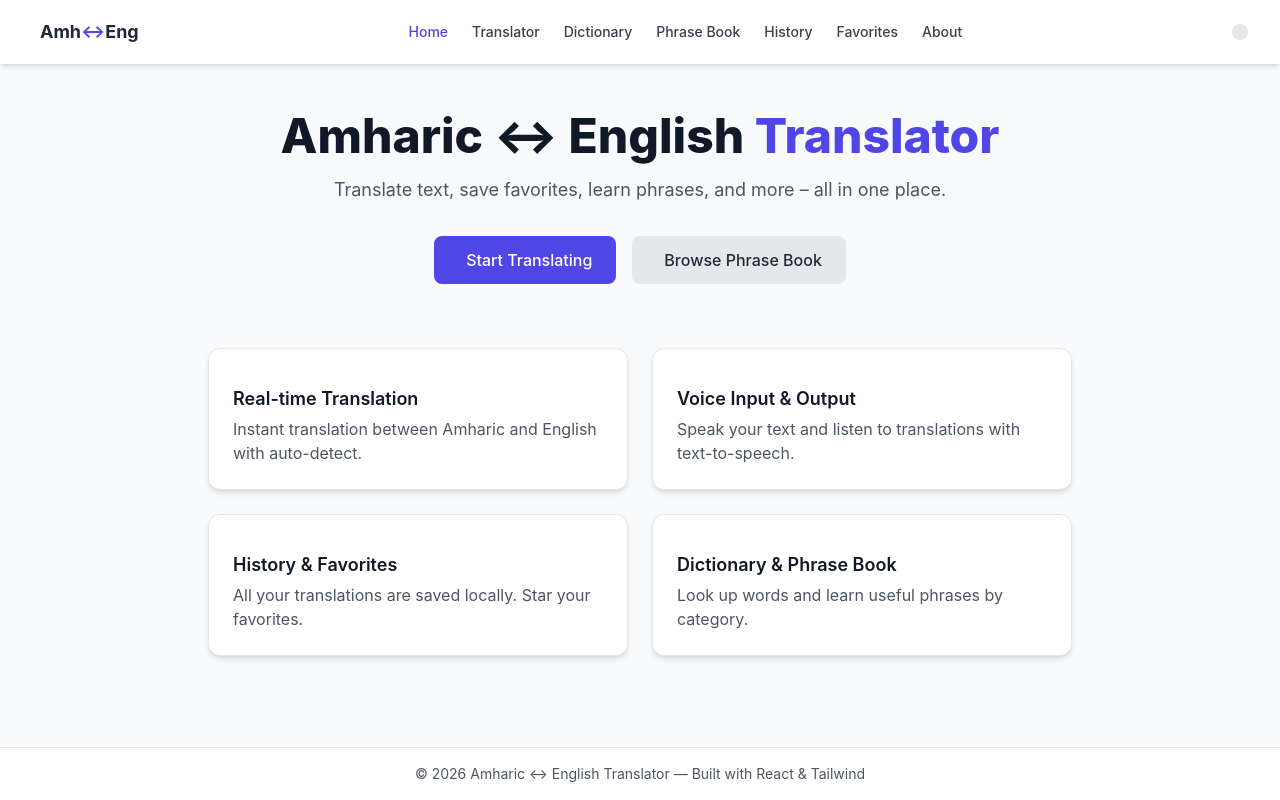
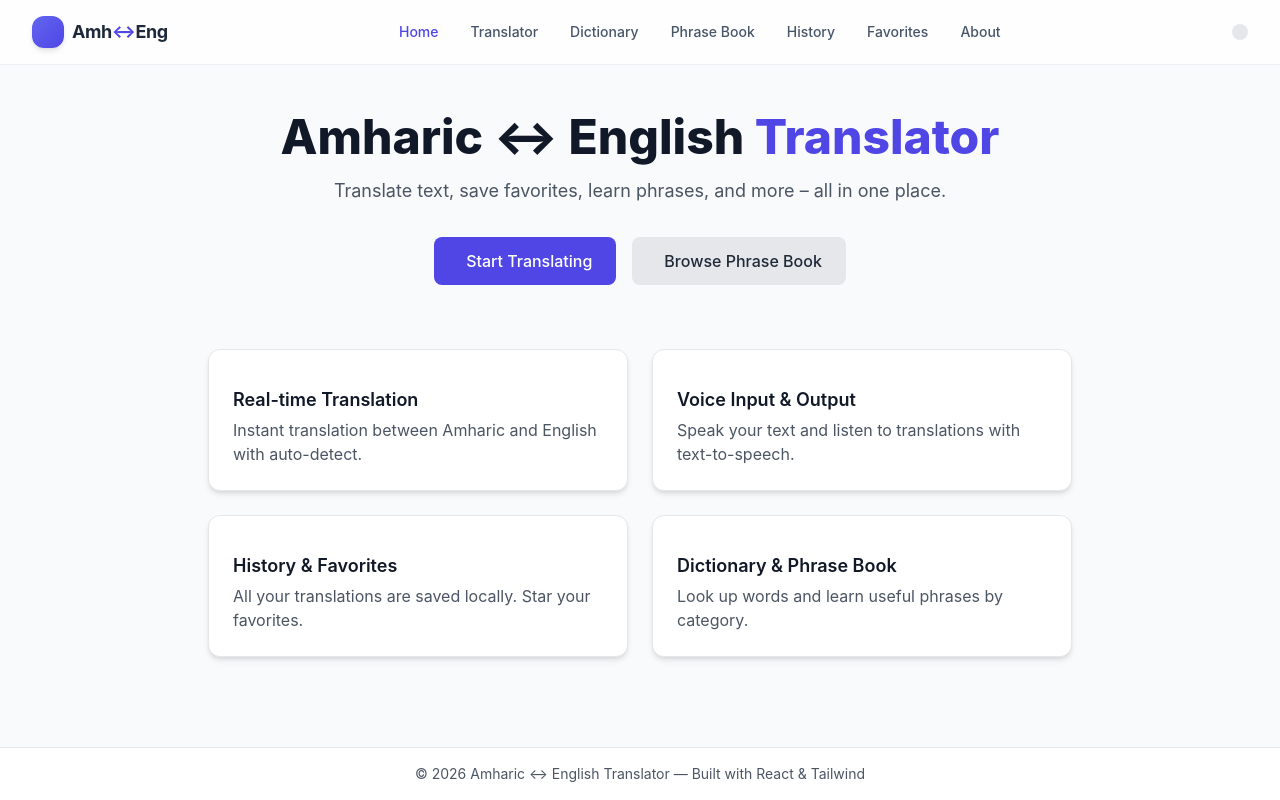
Before and after one commit to TadesseAsrie/Amharic-English-Translator-System, a React (Vite) app in the folder A-E-tran/: page / in a window 1280 px wide. Built offline with nearby package versions, Linux system fonts and the light colour scheme.

Commit message:
change navigation barlayout

```diff
--- a/A-E-tran/src/components/Navbar.jsx
+++ b/A-E-tran/src/components/Navbar.jsx
@@ -19,20 +19,21 @@ const Navbar = () => {
 
   return (
     <>
-      <nav className="bg-white dark:bg-gray-800 shadow-md sticky top-0 z-30">
+      <nav className="sticky top-0 z-30 backdrop-blur-md bg-white/80 dark:bg-slate-900/80 border-b border-slate-200/60 dark:border-slate-700/60">
         <div className="max-w-7xl mx-auto px-4 sm:px-6 lg:px-8">
           <div className="flex justify-between items-center h-16">
-            {/* Logo */}
-            <div className="flex items-center">
+            <div className="flex items-center gap-2">
               <button
                 onClick={() => setIsSidebarOpen(true)}
-                className="lg:hidden text-gray-700 dark:text-gray-200 mr-2"
+                className="lg:hidden text-slate-600 dark:text-slate-300 hover:text-indigo-600"
               >
                 <i className="fas fa-bars text-xl"></i>
               </button>
-              <NavLink to="/" className="flex items-center space-x-2">
-                <i className="fas fa-language text-indigo-600 dark:text-indigo-400 text-2xl"></i>
-                <span className="font-bold text-lg text-gray-800 dark:text-white">
+              <NavLink to="/" className="flex items-center gap-2 group">
+                <div className="w-8 h-8 rounded-xl bg-gradient-to-br from-indigo-500 to-indigo-600 flex items-center justify-center text-white shadow-md">
+                  <i className="fas fa-language text-sm"></i>
+                </div>
+                <span className="font-bold text-lg tracking-tight text-slate-800 dark:text-white">
                   Amh
                   <span className="text-indigo-600 dark:text-indigo-400">
                     ↔
@@ -42,17 +43,16 @@ const Navbar = () => {
               </NavLink>
             </div>
 
-            {/* Desktop links */}
-            <div className="hidden lg:flex space-x-6">
+            <div className="hidden lg:flex items-center gap-8">
               {navLinks.map((link) => (
                 <NavLink
                   key={link.to}
                   to={link.to}
                   className={({ isActive }) =>
-                    `text-sm font-medium transition-colors ${
+                    `text-sm font-medium transition-colors duration-200 ${
                       isActive
                         ? "text-indigo-600 dark:text-indigo-400"
-                        : "text-gray-700 dark:text-gray-300 hover:text-indigo-600 dark:hover:text-indigo-400"
+                        : "text-slate-600 dark:text-slate-300 hover:text-indigo-600 dark:hover:text-indigo-400"
                     }`
                   }
                 >
@@ -61,51 +61,50 @@ const Navbar = () => {
               ))}
             </div>
 
-            {/* Right controls */}
-            <div className="flex items-center space-x-3">
+            <div className="flex items-center gap-3">
               <ThemeToggle />
             </div>
           </div>
         </div>
       </nav>
 
-      {/* Mobile Sidebar */}
+      {/* Mobile sidebar – same as before but with glass effect */}
       <div
-        className={`fixed inset-0 z-40 transition-opacity ${
+        className={`fixed inset-0 z-40 transition-opacity duration-300 ${
           isSidebarOpen
             ? "opacity-100 pointer-events-auto"
             : "opacity-0 pointer-events-none"
         }`}
       >
         <div
-          className="absolute inset-0 bg-black/50"
+          className="absolute inset-0 bg-black/40 backdrop-blur-sm"
           onClick={() => setIsSidebarOpen(false)}
         />
         <div
-          className={`absolute left-0 top-0 h-full w-64 bg-white dark:bg-gray-800 shadow-xl transform transition-transform ${
+          className={`absolute left-0 top-0 h-full w-72 bg-white/90 dark:bg-slate-900/90 backdrop-blur-md shadow-2xl transform transition-transform duration-300 ${
             isSidebarOpen ? "translate-x-0" : "-translate-x-full"
           }`}
         >
-          <div className="p-4 border-b border-gray-200 dark:border-gray-700 flex justify-between items-center">
-            <span className="font-bold">Menu</span>
+          <div className="p-6 border-b border-slate-200/60 dark:border-slate-700/60 flex justify-between items-center">
+            <span className="font-bold text-lg">Menu</span>
             <button
               onClick={() => setIsSidebarOpen(false)}
-              className="text-gray-500 dark:text-gray-400"
+              className="text-slate-500 hover:text-slate-700 dark:hover:text-slate-300"
             >
               <i className="fas fa-times"></i>
             </button>
           </div>
-          <div className="p-4 space-y-3">
+          <div className="p-4 space-y-2">
             {navLinks.map((link) => (
               <NavLink
                 key={link.to}
                 to={link.to}
                 onClick={() => setIsSidebarOpen(false)}
                 className={({ isActive }) =>
-                  `block px-3 py-2 rounded-md text-sm font-medium ${
+                  `block px-4 py-3 rounded-xl text-sm font-medium transition-colors ${
                     isActive
                       ? "bg-indigo-50 dark:bg-indigo-900/30 text-indigo-600 dark:text-indigo-400"
-                      : "text-gray-700 dark:text-gray-300 hover:bg-gray-100 dark:hover:bg-gray-700"
+                      : "text-slate-700 dark:text-slate-200 hover:bg-slate-100 dark:hover:bg-slate-800"
                   }`
                 }
               >
```
